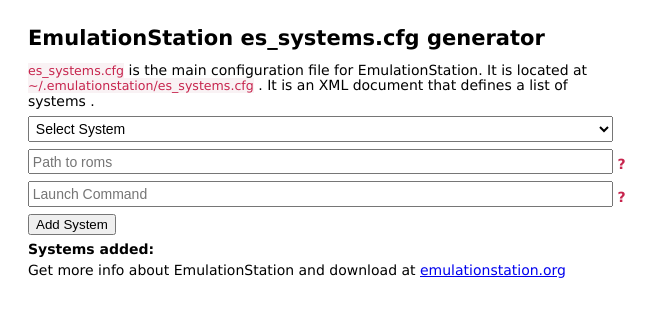
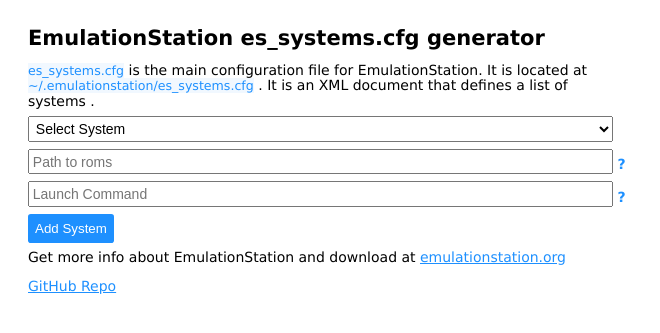
Before and after one commit to tevey/EmulationStation-es_systems.cfg-generator, a PHP site: page / in a window 1280 px wide. Shown: the top 333 px of the page, without its empty margins (0-660 px from the left). Run offline with PHP 8.4, Linux system fonts and the light colour scheme.

Commit message:
style fix

```diff
--- a/deploy/css/master.css
+++ b/deploy/css/master.css
@@ -5,6 +5,17 @@ html {
   padding: 2rem; }
   html body {
     max-width: 650px; }
+    html body button {
+      border: none;
+      padding: 0.5rem;
+      cursor: pointer;
+      background: #1e90ff;
+      color: #ffffff;
+      -moz-border-radius: 0.2rem;
+      -webkit-border-radius: 0.2rem;
+      border-radius: 0.2rem; }
+    html body a, html body a:active, html body a:hover, html body a:focus {
+      color: #1e90ff; }
     html body p {
       font-size: 1rem;
       line-height: 1.1rem;
@@ -17,8 +28,8 @@ html {
       line-height: 1.5rem;
       margin-bottom: 1rem; }
     html body .code {
-      color: #c7254e;
-      background: #f9f2f4;
+      color: #1e90ff;
+      background: #F1F8FF;
       font-size: 0.9rem; }
     html body form {
       margin-bottom: 0.5rem;
@@ -39,7 +50,7 @@ html {
       html body form .help-button {
         display: inline-block;
         font-weight: bold;
-        color: #c7254e;
+        color: #1e90ff;
         cursor: pointer; }
       html body form .help-content {
         padding-bottom: 0.5rem;
@@ -53,6 +64,8 @@ html {
     html body .download-button {
       display: none;
       margin: 0.5rem 0rem; }
+    html body .added-systems-title {
+      display: none; }
     html body .added-systems {
       margin: 0.5rem 0rem; }
       html body .added-systems li {
--- a/deploy/index.php
+++ b/deploy/index.php
@@ -53,10 +53,12 @@
 		</div><br>
 		<button class="add-button">Add System</button>
 	</form>
-	<h3>Systems added:</h3>
+	<h3 class="added-systems-title">Systems added:</h3>
 	<ul class="added-systems">
 	</ul>
 	<button class="download-button">Download es_systems.cfg</button>
 	<p>Get more info about EmulationStation and download at <a href="http://emulationstation.org" target="_blank">emulationstation.org</a></p>
+	<br>
+	<a href="https://github.com/tevey/EmulationStation-es_systems.cfg-generator" target="_blank">GitHub Repo</a>
 </body>
 </html>
--- a/deploy/js/script.js
+++ b/deploy/js/script.js
@@ -68,6 +68,7 @@ function isDuplicate(name) {
 function addSystem(system) {
 
 	$('.download-button').css('display', 'block');
+	$('.added-systems-title').css('display', 'block');
 
 	if(!isDuplicate(system.name)) {
 		addedSystems.push(system);
--- a/source/js/script.js
+++ b/source/js/script.js
@@ -68,6 +68,7 @@ function isDuplicate(name) {
 function addSystem(system) {
 
 	$('.download-button').css('display', 'block');
+	$('.added-systems-title').css('display', 'block');
 
 	if(!isDuplicate(system.name)) {
 		addedSystems.push(system);
```
Also changed, not shown: source/sass/master.sass (+18 -3 lines).
